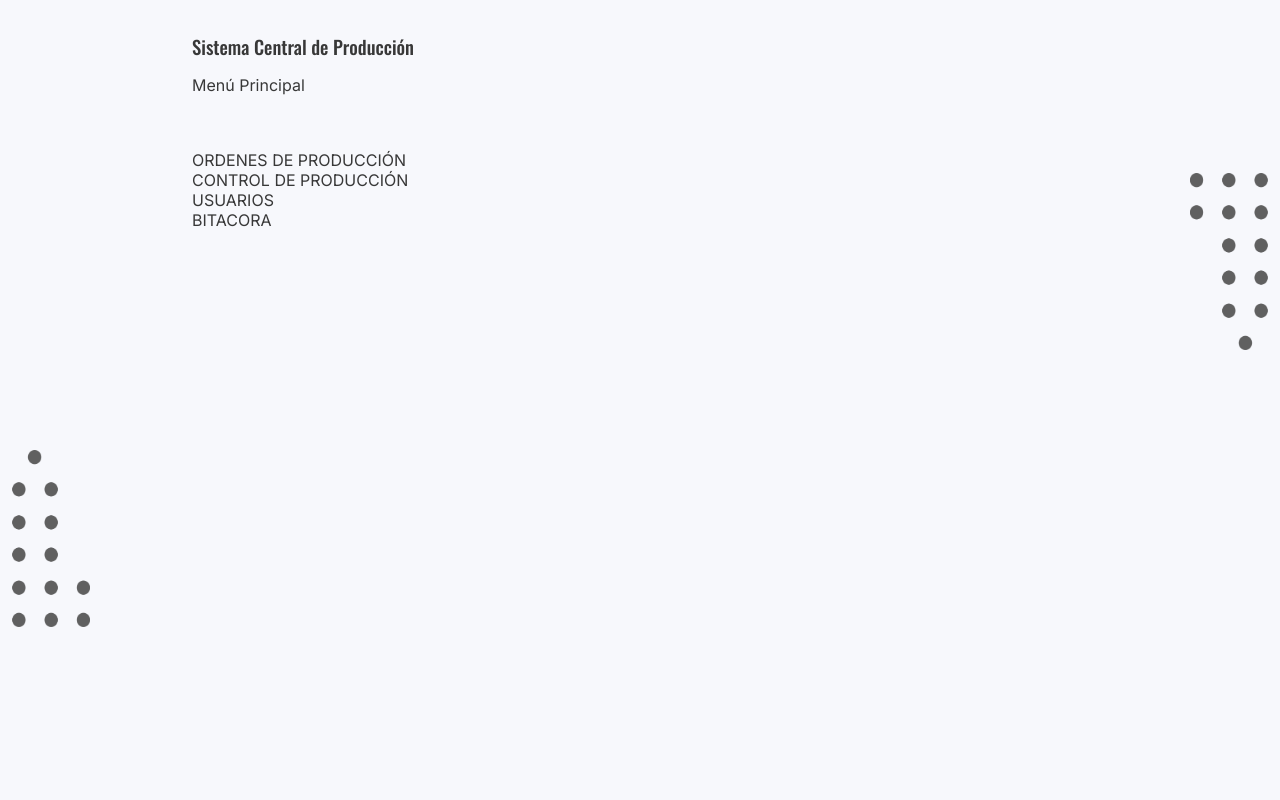
After one commit to angeldavid06/scp_fmtor, a PHP site: page /views/principal.html in a window 1280 px wide. The commit adds this page. Run offline with PHP 8.4, Linux system fonts and the light colour scheme.

Commit message:
2021-08-14 04:40 pm Creación de archivos (principal,ordenes,control,bitacora,usuarios) e inicio de maquetación en principal.html

```diff
--- a/public/css/estilos.css
+++ b/public/css/estilos.css
@@ -106,7 +106,8 @@ button:focus {
     outline: none;
 }
 
-.welcome {
+.welcome,
+.main {
     width: 100%;
     min-height: 100vh;
     position: relative;
@@ -131,10 +132,17 @@ button:focus {
 .row-con {
     width: 70%;
     min-height: 100vh;
+    display: grid;
     margin: auto;
-    display: grid;
+}
+
+.welcome .row-con {
     grid-template-columns: 1fr 0.7fr 0fr;
-    transition: grid-template-columns .6s;
+}
+
+.main .row-con {
+    grid-template-columns: 1fr;
+    grid-template-rows: 150px 1fr;
 }
 
 .hidden {
@@ -418,7 +426,7 @@ button:focus {
 }
 
 @media screen and (max-width: 768px) {
-    .row-con {
+    .welcome .row-con {
         width: 90%;
         padding: 10px;
         grid-template-columns: 1fr;
--- /dev/null
+++ b/views/principal.html
@@ -0,0 +1,43 @@
+<!DOCTYPE html>
+<html lang="en">
+<head>
+    <meta charset="UTF-8">
+    <meta http-equiv="X-UA-Compatible" content="IE=edge">
+    <meta name="viewport" content="width=device-width, initial-scale=1.0">
+    <title>Página Principal</title>
+    <link rel="stylesheet" href="../public/css/estilos.css">
+</head>
+<body>
+    <div class="main">
+        <img class="source source-1" src="../public/img/aux-2.png" alt="" srcset="">
+        <div class="row-con">
+            <header>
+                <div class="logo">
+                    <img src="" alt="">
+                </div>
+                <div class="info">
+                    <h3>Sistema Central de Producción</h3>
+                    <p>Menú Principal</p>
+                </div>
+            </header>
+            <main>
+                <nav>
+                    <div class="tag tag-1">
+                        <p>ORDENES DE PRODUCCIÓN</p>
+                    </div>
+                    <div class="tag tag-2">
+                        <p>CONTROL DE PRODUCCIÓN</p>
+                    </div>
+                    <div class="tag tag-3">
+                        <p>USUARIOS</p>
+                    </div>
+                    <div class="tag tag-4">
+                        <p>BITACORA</p>
+                    </div>
+                </nav>
+            </main>
+        </div>
+        <img class="source source-2" src="../public/img/aux-1.png" alt="" srcset="">
+    </div>
+</body>
+</html>
```
Also changed, not shown: views/bitacora.html (added), views/control.html (added), views/ordenes.html (added), views/usuarios.html (added).
